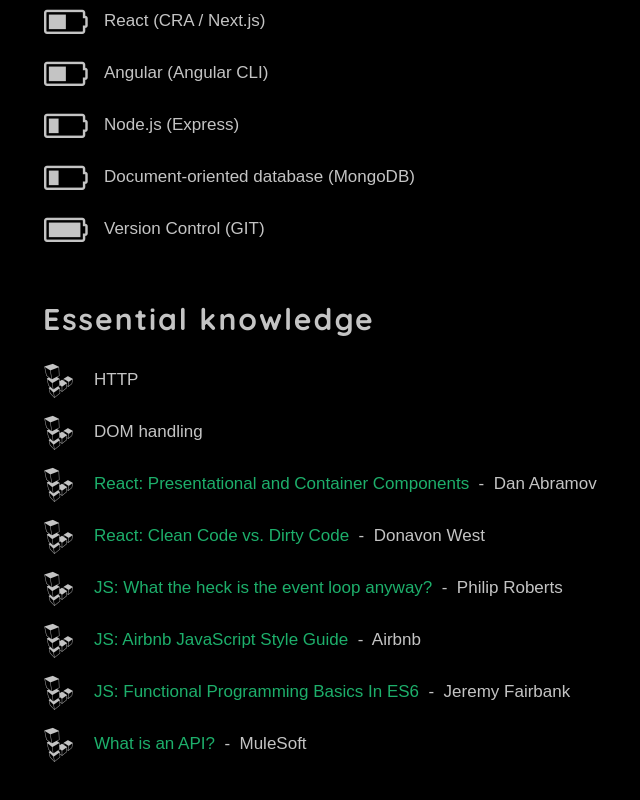
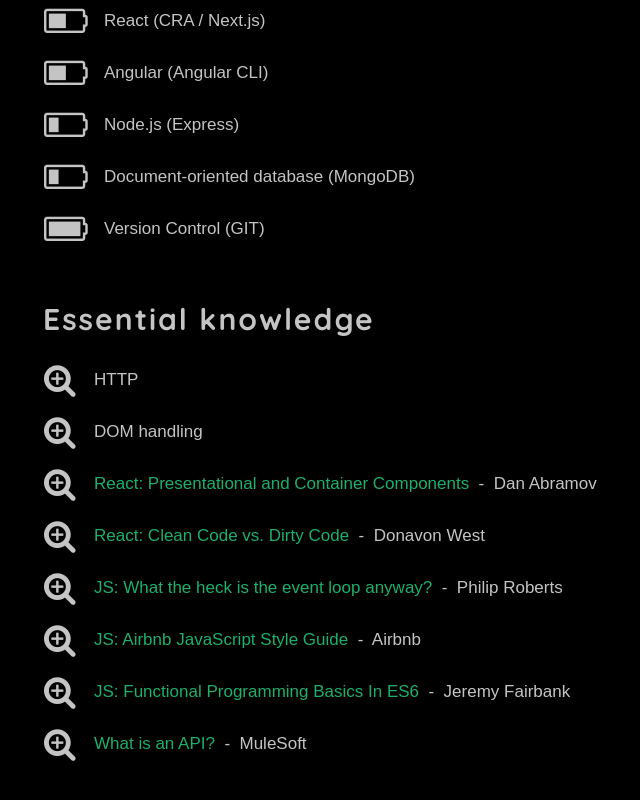
Before and after one commit to Nattasak/my-resume, a React (Create React App) app: page / in a window 1280 px wide. Shown: the part 1449-2249 px from the top of the page, without its empty margins (247-887 px from the left). Built offline with nearby package versions, Linux system fonts and the light colour scheme.

Commit message:
change knowledge list icon

```diff
--- a/src/Components/Knowledge.js
+++ b/src/Components/Knowledge.js
@@ -14,7 +14,7 @@ const List = (props) => {
 
   return (
     <li className="skills-item">
-      <i className="fa fa-linode fa-2x" aria-hidden="true"></i>
+      <i className="fa fa-search-plus fa-2x" aria-hidden="true"></i>
       <span>{link}{author}</span>
     </li>
   )
--- a/src/Styles/Skills.css
+++ b/src/Styles/Skills.css
@@ -8,6 +8,6 @@
     .skills-section .skills-items .skills-item i {
       position: absolute;
       left: -50px;
-      top: -1px; }
+      top: -2px; }
     .skills-section .skills-items .skills-item .title {
       margin-left: 10px; }
--- a/src/Styles/Skills.scss
+++ b/src/Styles/Skills.scss
@@ -12,7 +12,7 @@
       i {
         position: absolute;
         left: -50px;
-        top: -1px;
+        top: -2px;
       }
 
       .title {
```
